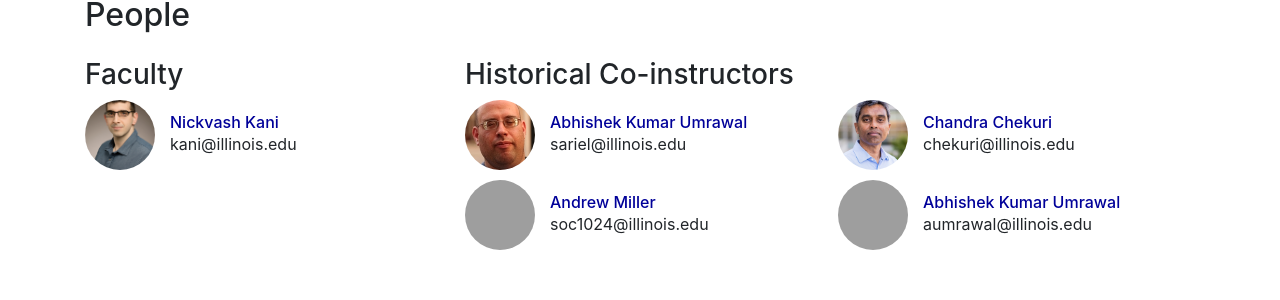
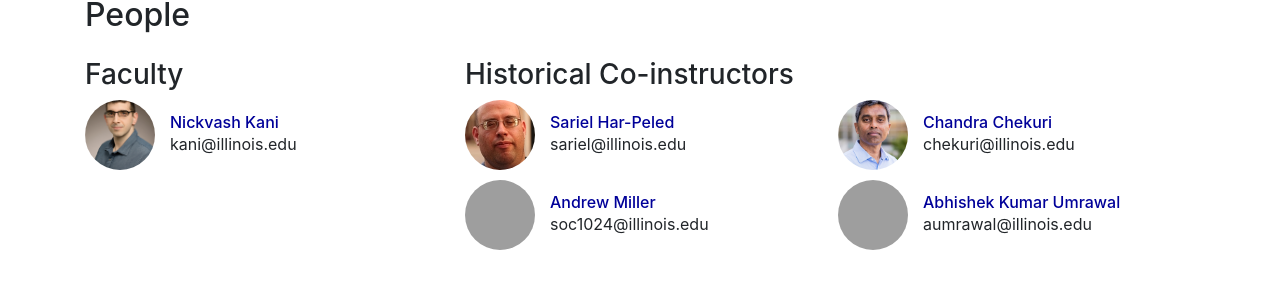
Before and after one commit to UIUC-ECE374B/su25, a Jekyll site: the page built from index.html, in a window 1280 px wide and 900 px high, scrolled down 2130 px, cut to the strip 148-454 px from the top of the window. Shown: the top 300 px of the strip. Built offline with Jekyll 4.4.1, drawn with Linux system fonts in a browser that asks for light colours; grey boxes are pictures that could not be loaded.

Commit message:
fixed Sariel's name

```diff
--- a/_data/people.yml
+++ b/_data/people.yml
@@ -19,7 +19,7 @@ kani:
         location: 1039 CSL
 
 sariel:
-    display_name: "Abhishek Kumar Umrawal"
+    display_name: "Sariel Har-Peled"
     netid: sariel
     webpage: "https://sarielhp.org/"
     github:
```
